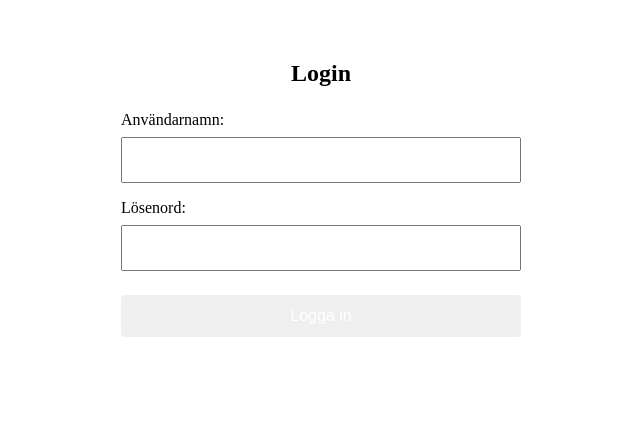
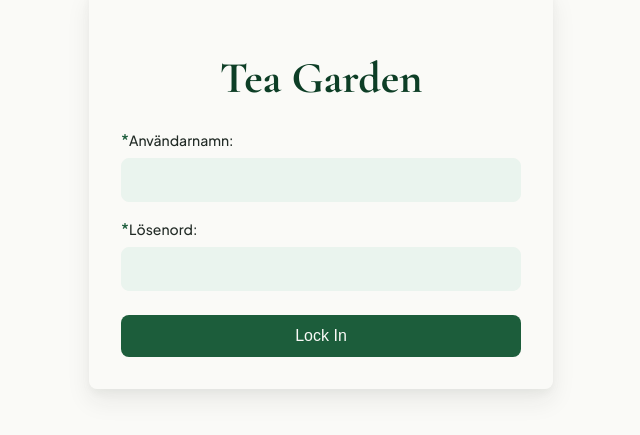
Before and after one commit to Augustlyden/tea-garden, a React (Vite) app in the folder frontend/: page /admin/login in a window 1280 px wide. Shown: the part 219-654 px from the top of the page, without its empty margins (319-959 px from the left). Built offline with nearby package versions, Linux system fonts and the light colour scheme; no server answers.

Commit message:
feat: implement global css variables

```diff
--- a/frontend/index.html
+++ b/frontend/index.html
@@ -2,9 +2,9 @@
 <html lang="en">
   <head>
     <meta charset="UTF-8" />
-    <link rel="icon" type="image/svg+xml" href="/favicon.svg" />
+    <link rel="icon" type="image/png" href="src/assets/favicon.png">
     <meta name="viewport" content="width=device-width, initial-scale=1.0" />
-    <title>frontend</title>
+    <title>Tea Garden</title>
   </head>
   <body>
     <div id="root"></div>
--- a/frontend/src/css/login.module.css
+++ b/frontend/src/css/login.module.css
@@ -8,8 +8,8 @@
 
 .loginBox {
   padding: 2rem;
-  border-radius: 8px;
-  box-shadow: var(--shadow-medium);
+  border-radius: var(--radius-md);
+  box-shadow: var(--shadow-lg);
   width: 100%;
   max-width: 400px;
   transition: background-color 0.3s ease, box-shadow 0.3s ease;
@@ -19,6 +19,7 @@
   text-align: center;
   margin-bottom: 1.5rem;
   transition: color 0.3s ease;
+  font-size: var(--text-3xl);
 }
 
 .form {
@@ -36,30 +37,48 @@
 .label {
   font-weight: 500;
   transition: color 0.3s ease;
+  font-size: var(--text-sm);
+}
+
+.asterisk {
+  color: var(--color-primary);
+  font-size: var(--text-base);
 }
 
 .input {
   padding: 0.75rem;
   font-size: 1rem;
   transition: all 0.3s ease;
+  border: 1px solid var(--color-primary-pale);
+  border-radius: var(--radius-md);
+  background-color: var(--color-primary-pale);
 }
 
 .input:focus {
   outline: none;
+  border-color: var(--color-primary-light);
 }
 
 .button {
   padding: 0.75rem;
-  color: white;
+  background-color: var(--color-primary);
+  color: var(--color-bg-main);
   border: none;
-  border-radius: 4px;
-  font-size: 1rem;
+  border-radius: var(--radius-md);
+  font-size: var(--text-base);
   cursor: pointer;
   margin-top: 0.5rem;
   transition: background-color 0.3s ease;
 }
 
+.button:hover {
+  background-color: var(--color-primary-light);
+}
+
 .error {
-  margin: 0;
-  font-size: 0.9rem;
+  font-size: var(--text-sm);
+  font-weight: 500;
+  margin-top: 0.25rem;
+  display: block;
+  color: var(--color-error);
 }
--- a/frontend/src/index.css
+++ b/frontend/src/index.css
@@ -0,0 +1,61 @@
+@import url('https://fonts.googleapis.com/css2?family=Cormorant+Garamond:ital,wght@0,300..700;1,300..700&family=Plus+Jakarta+Sans:ital,wght@0,200..800;1,200..800&display=swap');
+
+:root {
+  /* --- PRIMÄRA GRÖNA FÄRGER --- */
+  --color-primary-dark: #0D3E26;    /* Djup smaragdgrön för huvudsaklig text och tunga element */
+  --color-primary: #1C5D3B;         /* Standard smaragdgrön för rubriker, menyer och profil */
+  --color-primary-light: #348B58;   /* Ljusare grön för hover-effekter och sekundära element */
+  --color-primary-pale: #EAF4EE;    /* Mycket ljus grön för bakgrunder och sektioner */
+
+  /* --- ACCENTFÄRG --- */
+  --color-accent: #FFE67C;          /* Varm gul för knappar (CTA), köpknappar och highlights */
+  --color-accent-hover: #F2D55C;    /* Mörkare gul för hover-läge på knappar */
+
+  /* --- NEUTRALA FÄRGER --- */
+  --color-bg-main: #FAFAF7;         /* Off-white/te-papperston för hela sajtens bakgrund */
+  --color-text-main: #222B26;       /* Mjukt mörkröd/svartgrön för brödtext (bättre än ren svart) */
+  --color-text-muted: #606F66;      /* Grågrön för sekundär text, datum och produktinfo */
+  --color-border: #D1DFD7;          /* Ljus linjefärg för produktkort och tabeller */
+
+  /* --- TYPSNITT --- */
+  --font-heading: 'Cormorant Garamond', serif;
+  --font-body: 'Plus Jakarta Sans', sans-serif;
+
+  /* --- ERROR / FELMEDDELANDEN --- */
+  --color-error: #C2412E;           /* En varm, jordig röd som syns tydligt men passar temat */
+  --color-error-bg: #FDF2F0;        /* Superljus röd/rosa bakgrund för felmeddelande-rutor */
+  --color-error-border: #F1C4BE;    /* Ram för felmeddelande-rutor */
+
+  /* --- BORDER RADIUS --- */
+  --radius-sm: 4px;       /* För små element som taggar, badges eller små knappar */
+  --radius-md: 8px;       /* Standard för produktkort, inputfält och normala knappar */
+  --radius-lg: 16px;      /* För större element som varningsrutor, menyer eller banners */
+  --radius-full: 9999px;  /* För helt runda knappar eller ikoner */
+
+  /* --- BOX SHADOWS --- */
+  --shadow-sm: 0 1px 3px rgba(34, 43, 38, 0.08), 0 1px 2px rgba(34, 43, 38, 0.04);
+  --shadow-md: 0 4px 12px rgba(34, 43, 38, 0.08), 0 2px 4px rgba(34, 43, 38, 0.04);
+  --shadow-lg: 0 12px 24px rgba(34, 43, 38, 0.08), 0 4px 8px rgba(34, 43, 38, 0.04);
+
+  /* --- TEXTSTORLEKAR --- */
+  --text-xs: 0.75rem;     /* 12px - För väldigt liten text, t.ex. lagerstatus eller momsinfo */
+  --text-sm: 0.875rem;    /* 14px - Sekundär text, produktinfo, brödsmulor (breadcrumbs) */
+  --text-base: 1rem;      /* 16px - Standard brödtext, läsbar och bra på alla skärmar */
+  --text-md: 1.125rem;    /* 18px - Lite större text, t.ex. korta produktbeskrivningar */
+  --text-lg: 1.25rem;     /* 20px - Små rubriker, prislappar på produktsidor */
+  --text-xl: 1.5rem;      /* 24px - H3-rubriker eller priser i listor */
+  --text-2xl: 2rem;       /* 32px - H2-rubriker, t.ex. sektionsrubriker */
+  --text-3xl: 2.75rem;    /* 44px - H1-rubriker, huvudrubriken på landningssidan */
+}
+
+body {
+  font-family: var(--font-body);
+  color: var(--color-text-main);
+  background-color: var(--color-bg-main);
+}
+
+h1, h2, h3, h4 {
+  font-family: var(--font-heading);
+  font-weight: 700;
+  color: var(--color-primary-dark);
+}
--- a/frontend/src/pages/admin/LoginPage.tsx
+++ b/frontend/src/pages/admin/LoginPage.tsx
@@ -31,30 +31,39 @@ export const LoginPage = () => {
   return (
     <div className={styles.container}>
       <div className={styles.loginBox}>
-        <h2 className={styles.title}>Login</h2>
+        <h1 className={styles.title}>Tea Garden</h1>
+        {/* <h2 className={styles.title}>Lock In</h2> */}
         <form className={styles.form} onSubmit={handleSubmit}>
           <div className={styles.inputGroup}>
-            <label className={styles.label} htmlFor="">Användarnamn:</label>
+            <label className={styles.label} htmlFor="username">
+              <span className={styles.asterisk}>*</span>
+              Användarnamn:
+            </label>
             <input
               type="text"
               value={username}
               onChange={(e) => setUsername(e.target.value)}
               required
               className={styles.input}
+              id="username"
             />
           </div>
           <div className={styles.inputGroup}>
-            <label className={styles.label} htmlFor="">Lösenord:</label>
+            <label className={styles.label} htmlFor="password">
+              <span className={styles.asterisk}>*</span>
+              Lösenord:
+            </label>
             <input
               type="password"
               value={password}
               onChange={(e) => setPassword(e.target.value)}
               required
               className={styles.input}
+              id="password"
             />
           </div>
-          {error && <p className={error}>{error}</p>}
-          <button className={styles.button} type="submit"> Logga in </button>
+          {error && <p className={styles.error}>{error}</p>}
+          <button className={styles.button} type="submit"> Lock In </button>
         </form>
       </div>
     </div>
```
Also changed, not shown: frontend/src/assets/favicon.png (added).
